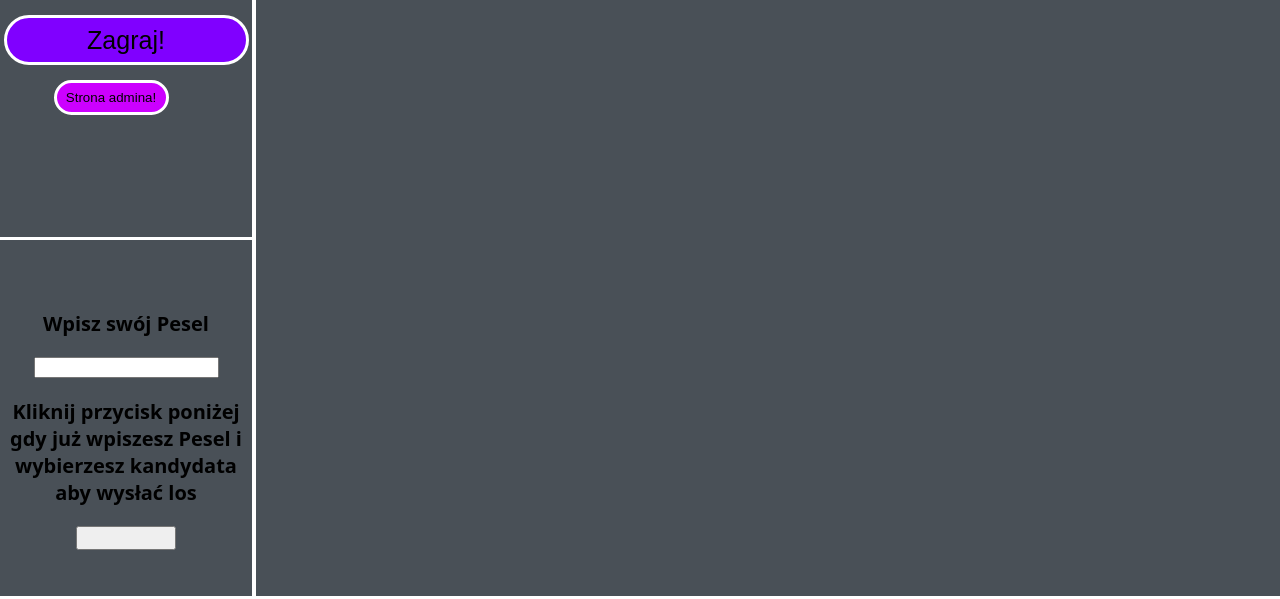
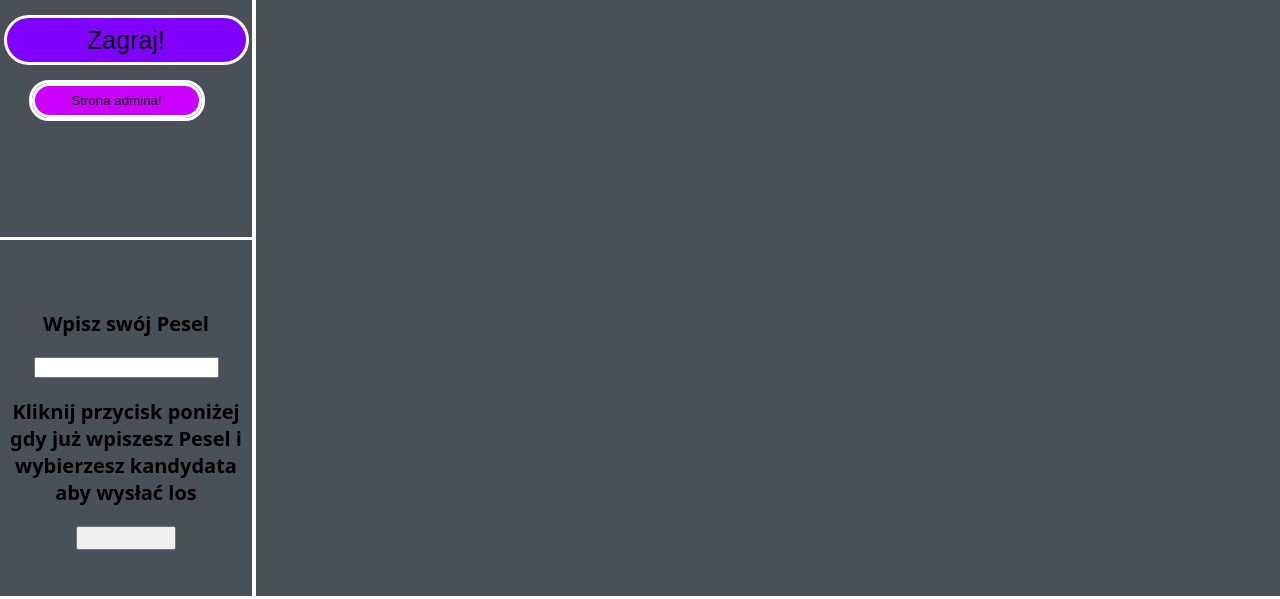
Before and after one commit to MrBartek302/aplikacja_losowanie, a PHP site: page / in a window 1280 px wide. Shown: the top 599 px of the page. Run offline with PHP 8.4, Linux system fonts and the light colour scheme.

Commit message:
losowanie

```diff
--- a/klient/app.js
+++ b/klient/app.js
@@ -101,11 +101,11 @@ if(k==0){
     document.getElementById("sredniadmin").style.height = "100px"
 
 
-    setTimeout(function(){
+    //setTimeout(function(){
         div.appendChild(login)
         div.appendChild(haslo)
         div.appendChild(btnwyslijadmin)
-    },270)
+    //},270)
     document.getElementById("sredniadmin").appendChild(div)
 k=1
 }
--- a/klient/style.css
+++ b/klient/style.css
@@ -72,13 +72,16 @@ body{
 #calyadmin{
     align-items: center;
     justify-content: center;
-    height: 55px;
+    height: 35px;
     width: 195px;
+
 }
 
 #sredniadmin{
-    height: 55px;
-    width: 165px;
+    height: 35px;
+    width: 170px;
+    border: solid white 3px;
+    border-radius: 20px;
 }
 
 #divrozciag{
@@ -87,7 +90,6 @@ body{
     justify-content:flex-start;
     text-align: center;
     flex-direction: column;
-    border: solid white 3px;
 }
 
 #nazwalogin::placeholder{
@@ -109,7 +111,7 @@ text-align: center;
 
 #adminbtn{
     height: 35px;
-    width: 115px;
+    width: 170px;
     border: solid white 3px;
     background-color: #cc00ff;
     border-radius: 50px;
```
